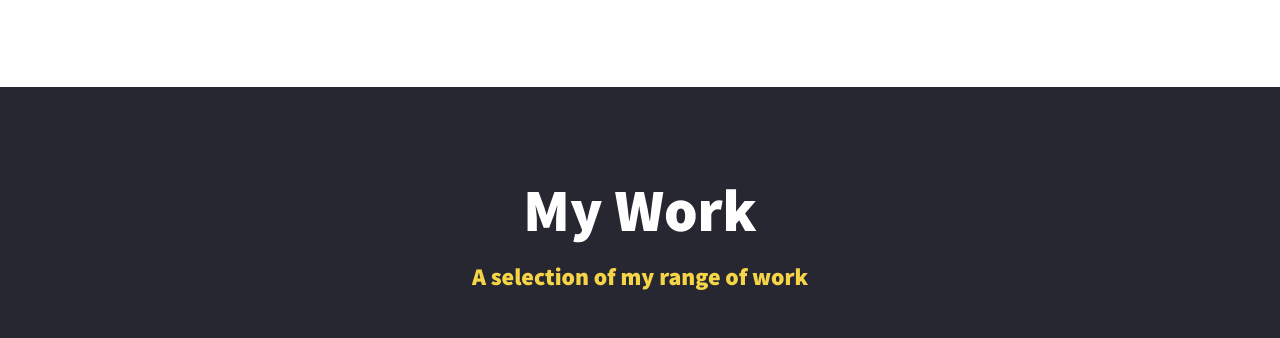
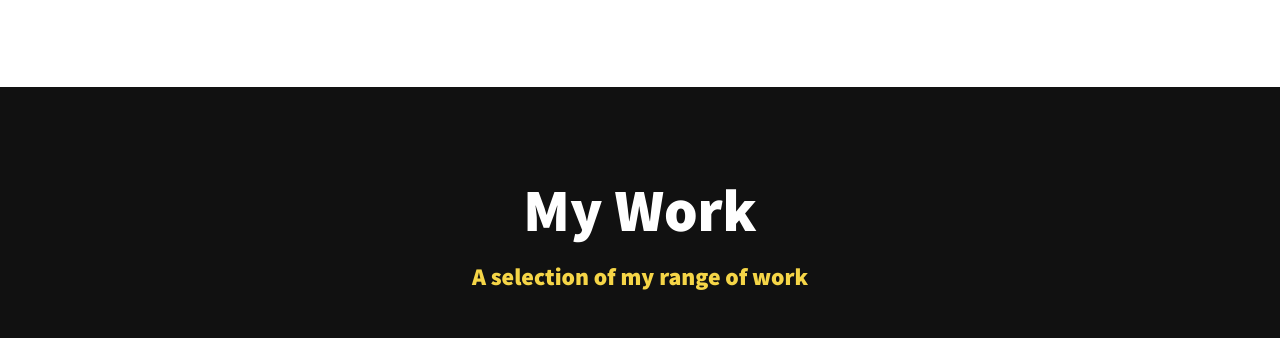
Before and after one commit to tiffinij/portfolio, a plain HTML site: page index.html in a window 1280 px wide. Shown: the part 2125-2463 px from the top of the page. Drawn offline with nearby package versions, Linux system fonts and the light colour scheme.

Commit message:
Update: changed bkgd color of my-work section

```diff
--- a/css/style.css
+++ b/css/style.css
@@ -427,7 +427,7 @@ header {
 /* MY WORK SECTION */
 
 .my-work{
-    background-color: var(--clr-dark);
+    background-color: #111;
     color: var(--clr-light);
     text-align: center;
 
```
Also changed, not shown: 1 other file.
